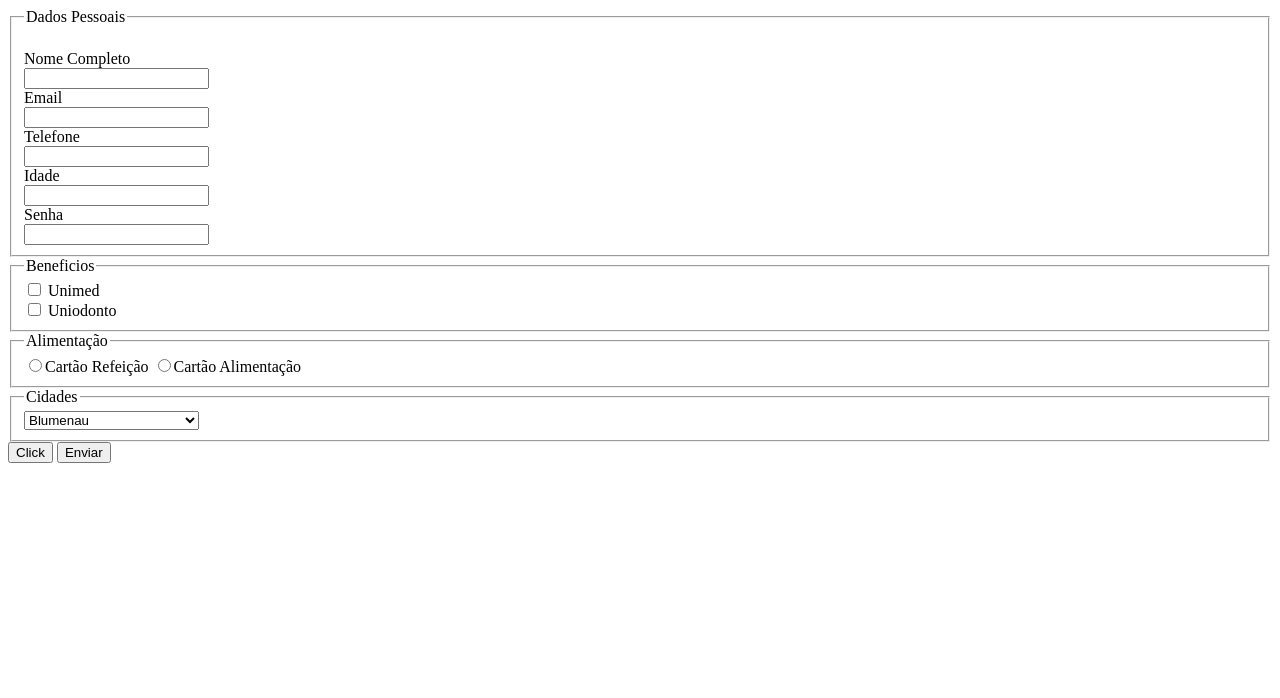
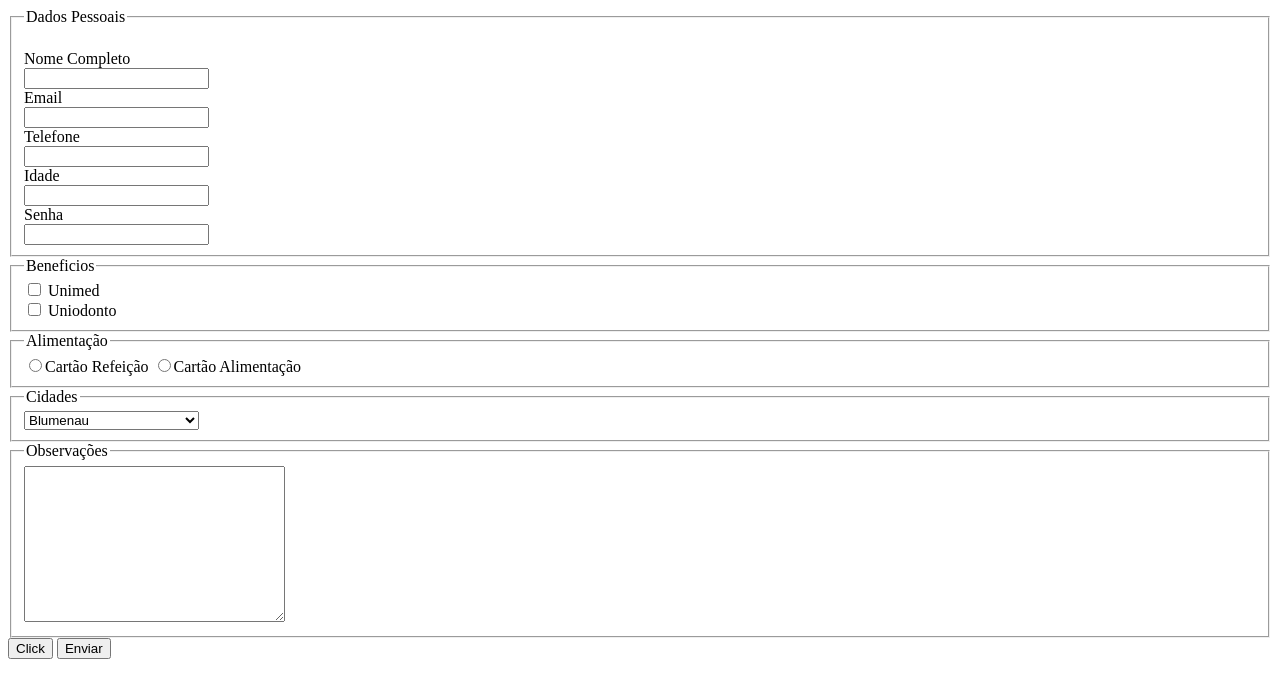
Before and after one commit to AireCoelho/Aula2, a plain HTML site: page Formulario.html in a window 1280 px wide. Drawn offline with Linux system fonts and the light colour scheme.

Commit message:
Formulario

```diff
--- a/Formulario.html
+++ b/Formulario.html
@@ -66,6 +66,12 @@
         </optgroup>
     </select>
 </fieldset>
+
+<fieldset>
+<legend>Observações</legend>
+<textarea cols="30" rows="10"></textarea><br>
+</fieldset>
+
 <button type="button" onclick="alert('Bem Vindo')">Click</button>
 <button type="submit">Enviar</button>
 </body>
```
